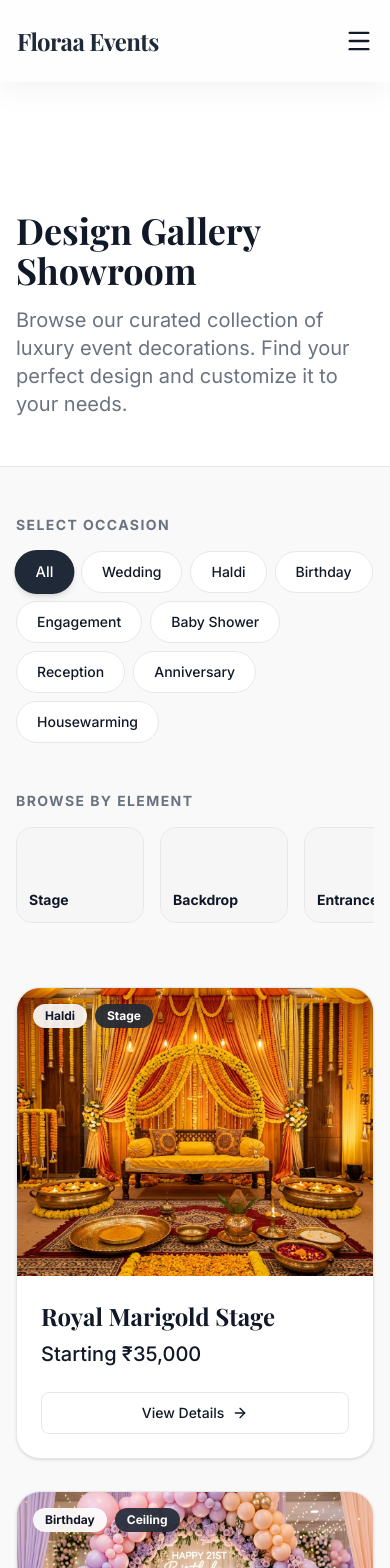
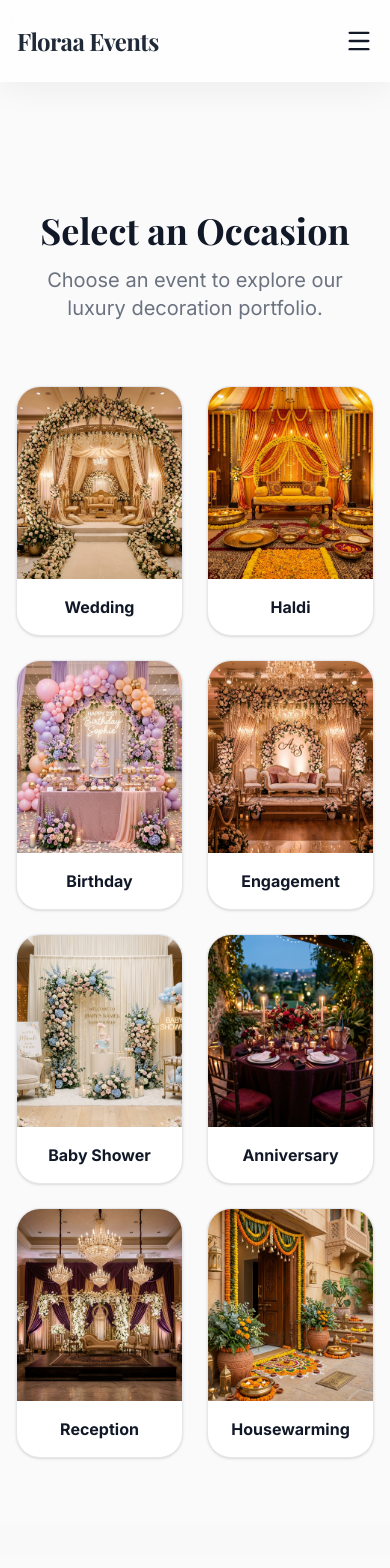
Before and after one commit to akhila2008/akhil_web, a Next.js app: page /gallery in a window 390 px wide. Shown: the top 1568 px of the page. Built offline with nearby package versions, Linux system fonts and the light colour scheme; a web font is replaced by a local one.

Commit message:
Refactor Decoration Gallery to occasion-first visual masonry layout

```diff
--- a/src/app/gallery/page.tsx
+++ b/src/app/gallery/page.tsx
@@ -8,134 +8,134 @@ import { useTheme } from "@/components/ThemeProvider";
 
 // Extensive mock database for the visual showroom
 const DECORATIONS = [
-  { id: 1, title: "Royal Marigold Stage", occasion: "Haldi", category: "Stage", price: 35000, img: "/haldi.jpg", desc: "A vibrant yellow setup featuring marigold strings, saffron drapes, and traditional brass props." },
-  { id: 2, title: "Pastel Dream Canopy", occasion: "Birthday", category: "Ceiling", price: 22000, img: "/birthday.jpg", desc: "Magical pastel balloons and soft floral arrangements perfect for an elegant birthday." },
-  { id: 3, title: "Ivory & Champagne Arch", occasion: "Wedding", category: "Entrance", price: 45000, img: "/wedding.jpg", desc: "Luxurious entrance arch featuring premium ivory roses and champagne accents." },
-  { id: 4, title: "Blush Rose Backdrop", occasion: "Engagement", category: "Backdrop", price: 28000, img: "/engagement.jpg", desc: "Romantic blush pink backdrop with warm lighting and elegant seating for the couple." },
-  { id: 5, title: "Terracotta Home Setup", occasion: "Housewarming", category: "Stage", price: 18000, img: "/housewarming.jpg", desc: "Traditional terracotta pots and sage green foliage for a warm welcoming home." },
-  { id: 6, title: "Deep Burgundy Romance", occasion: "Anniversary", category: "Floral", price: 40000, img: "/anniversary.jpg", desc: "Deep red roses, candlelight, and a premium intimate setup." },
-  { id: 7, title: "Fairy Light Canopy", occasion: "Reception", category: "Lighting", price: 30000, img: "/reception.jpg", desc: "Crystal chandeliers and plum fabric drapes for a grand reception stage." },
-  { id: 8, title: "Soft Baby Blue Florals", occasion: "Baby Shower", category: "Backdrop", price: 25000, img: "/baby-shower.jpg", desc: "Delicate baby blue and pale pink floral arrangements." },
+  { id: 1, title: "Royal Marigold Stage", occasion: "Haldi", price: 35000, img: "/haldi.jpg", desc: "A vibrant yellow setup featuring marigold strings, saffron drapes, and traditional brass props." },
+  { id: 2, title: "Pastel Dream Canopy", occasion: "Birthday", price: 22000, img: "/birthday.jpg", desc: "Magical pastel balloons and soft floral arrangements perfect for an elegant birthday." },
+  { id: 3, title: "Ivory & Champagne Arch", occasion: "Wedding", price: 45000, img: "/wedding.jpg", desc: "Luxurious entrance arch featuring premium ivory roses and champagne accents." },
+  { id: 4, title: "Blush Rose Backdrop", occasion: "Engagement", price: 28000, img: "/engagement.jpg", desc: "Romantic blush pink backdrop with warm lighting and elegant seating for the couple." },
+  { id: 5, title: "Terracotta Home Setup", occasion: "Housewarming", price: 18000, img: "/housewarming.jpg", desc: "Traditional terracotta pots and sage green foliage for a warm welcoming home." },
+  { id: 6, title: "Deep Burgundy Romance", occasion: "Anniversary", price: 40000, img: "/anniversary.jpg", desc: "Deep red roses, candlelight, and a premium intimate setup." },
+  { id: 7, title: "Fairy Light Canopy", occasion: "Reception", price: 30000, img: "/reception.jpg", desc: "Crystal chandeliers and plum fabric drapes for a grand reception stage." },
+  { id: 8, title: "Soft Baby Blue Florals", occasion: "Baby Shower", price: 25000, img: "/baby-shower.jpg", desc: "Delicate baby blue and pale pink floral arrangements." },
+  // Duplicate some to make masonry look good
+  { id: 9, title: "Luxury Floral Mandap", occasion: "Wedding", price: 85000, img: "/wedding.jpg", desc: "Traditional Indian wedding mandap with luxury floral styling." },
+  { id: 10, title: "Yellow Drapes Backdrop", occasion: "Haldi", price: 15000, img: "/haldi.jpg", desc: "Simple yet elegant yellow and orange backdrop for intimate Haldi ceremonies." },
 ];
 
-const OCCASIONS = ["All", "Wedding", "Haldi", "Birthday", "Engagement", "Baby Shower", "Reception", "Anniversary", "Housewarming"];
-const CATEGORIES = ["All", "Stage", "Backdrop", "Entrance", "Ceiling", "Floral", "Lighting"];
+const OCCASIONS = [
+  { name: "Wedding", img: "/wedding.jpg" },
+  { name: "Haldi", img: "/haldi.jpg" },
+  { name: "Birthday", img: "/birthday.jpg" },
+  { name: "Engagement", img: "/engagement.jpg" },
+  { name: "Baby Shower", img: "/baby-shower.jpg" },
+  { name: "Anniversary", img: "/anniversary.jpg" },
+  { name: "Reception", img: "/reception.jpg" },
+  { name: "Housewarming", img: "/housewarming.jpg" }
+];
 
 export default function GalleryPage() {
-  const [selectedOccasion, setSelectedOccasion] = useState("All");
-  const [selectedCategory, setSelectedCategory] = useState("All");
+  const [selectedOccasion, setSelectedOccasion] = useState<string | null>(null);
   const [selectedDecor, setSelectedDecor] = useState<typeof DECORATIONS[0] | null>(null);
 
   const { setTheme } = useTheme();
 
   // Filter logic
-  const filteredDecorations = DECORATIONS.filter(decor => {
-    if (selectedOccasion !== "All" && decor.occasion !== selectedOccasion) return false;
-    if (selectedCategory !== "All" && decor.category !== selectedCategory) return false;
-    return true;
-  });
+  const filteredDecorations = selectedOccasion
+    ? DECORATIONS.filter(decor => decor.occasion === selectedOccasion)
+    : [];
 
   const handleOccasionClick = (occasion: string) => {
     setSelectedOccasion(occasion);
-    if (occasion !== "All") {
     setTheme(occasion.toLowerCase().replace(' ', '-') as any);
-    } else {
+    // Scroll to gallery
+    document.getElementById('gallery-grid')?.scrollIntoView({ behavior: 'smooth' });
+  };
+
+  const handleClearSelection = () => {
+    setSelectedOccasion(null);
     setTheme("default");
-    }
   };
 
   return (
-    <div className="min-h-screen bg-muted/20">
-      {/* Header section */}
-      <div className="bg-card border-b border-border pt-32 pb-12 px-4 sm:px-6 lg:px-8">
-        <div className="max-w-7xl mx-auto">
+    <div className="min-h-screen bg-muted/10 transition-colors duration-500">
+
+      {/* Visual Occasion Selection Header */}
+      {!selectedOccasion && (
+        <div className="pt-32 pb-24 px-4 sm:px-6 lg:px-8 max-w-7xl mx-auto">
+          <div className="text-center mb-16">
             <h1 className="font-serif text-4xl md:text-5xl font-bold text-foreground mb-4">
-            Design Gallery Showroom
+              Select an Occasion
             </h1>
-          <p className="text-xl text-muted-foreground max-w-2xl">
-            Browse our curated collection of luxury event decorations. Find your perfect design and customize it to your needs.
+            <p className="text-xl text-muted-foreground">
+              Choose an event to explore our luxury decoration portfolio.
             </p>
           </div>
+
+          <div className="grid grid-cols-2 md:grid-cols-3 lg:grid-cols-4 gap-6">
+            {OCCASIONS.map((occ) => (
+              <div
+                key={occ.name}
+                onClick={() => handleOccasionClick(occ.name)}
+                className="group cursor-pointer rounded-2xl overflow-hidden border border-border shadow-sm hover:shadow-xl transition-all duration-300 hover:-translate-y-1 bg-card"
+              >
+                <div className="relative h-48 w-full overflow-hidden">
+                  <Image src={occ.img} alt={occ.name} fill className="object-cover transition-transform duration-700 group-hover:scale-110" />
                 </div>
-
-      {/* Filters and Grid */}
-      <div className="max-w-7xl mx-auto px-4 sm:px-6 lg:px-8 py-12">
-
-        {/* Visual Occasion Filters */}
-        <div className="mb-12">
-          <h3 className="text-sm font-bold uppercase tracking-widest text-muted-foreground mb-4">Select Occasion</h3>
-          <div className="flex flex-wrap gap-2">
-            {OCCASIONS.map(occ => (
-              <button
-                key={occ}
-                onClick={() => handleOccasionClick(occ)}
-                className={`px-5 py-2.5 rounded-full text-sm font-medium transition-all ${
-                  selectedOccasion === occ
-                    ? 'bg-primary text-card shadow-md scale-105'
-                    : 'bg-card border border-border text-foreground hover:border-primary/50 hover:bg-primary/5'
-                }`}
-              >
-                {occ}
-              </button>
-            ))}
+                <div className="p-4 text-center">
+                  <h3 className="font-bold text-foreground group-hover:text-primary transition-colors">{occ.name}</h3>
                 </div>
-        </div>
-
-        {/* Visual Category Filters (Cards) */}
-        <div className="mb-12">
-          <h3 className="text-sm font-bold uppercase tracking-widest text-muted-foreground mb-4">Browse by Element</h3>
-          <div className="flex overflow-x-auto gap-4 pb-4 scrollbar-hide">
-            {CATEGORIES.filter(c => c !== "All").map(cat => (
-              <div
-                key={cat}
-                onClick={() => setSelectedCategory(selectedCategory === cat ? "All" : cat)}
-                className={`flex-shrink-0 w-32 h-24 rounded-xl border flex items-end p-3 cursor-pointer transition-all relative overflow-hidden group ${
-                  selectedCategory === cat ? 'border-primary ring-2 ring-primary/20' : 'border-border hover:border-primary/50'
-                }`}
-              >
-                <div className="absolute inset-0 bg-muted/50 group-hover:bg-primary/10 transition-colors z-0"></div>
-                <span className="relative z-10 font-bold text-foreground text-sm">{cat}</span>
               </div>
             ))}
           </div>
         </div>
+      )}
 
-        {/* Image Grid */}
-        <div className="grid grid-cols-1 md:grid-cols-2 lg:grid-cols-3 gap-8">
-          {filteredDecorations.map((decor) => (
+      {/* Occasion Gallery View */}
+      {selectedOccasion && (
+        <div className="pt-24 pb-12 px-4 sm:px-6 lg:px-8 max-w-7xl mx-auto" id="gallery-grid">
+
+          <div className="flex items-center justify-between mb-12">
+            <div>
+              <button onClick={handleClearSelection} className="text-sm font-bold uppercase tracking-widest text-muted-foreground hover:text-foreground transition-colors mb-2 inline-block">
+                ← Back to Occasions
+              </button>
+              <h1 className="font-serif text-4xl md:text-5xl font-bold text-foreground">
+                {selectedOccasion} Decorations
+              </h1>
+            </div>
+          </div>
+
+          {/* Masonry Layout Grid */}
+          <div className="columns-1 sm:columns-2 lg:columns-3 gap-6 space-y-6">
+            {filteredDecorations.map((decor, i) => (
               <div
                 key={decor.id}
-              className="group cursor-pointer bg-card rounded-2xl overflow-hidden border border-border shadow-sm hover:shadow-xl transition-all duration-500 hover:-translate-y-1"
                 onClick={() => setSelectedDecor(decor)}
+                className="break-inside-avoid relative group cursor-pointer rounded-3xl overflow-hidden shadow-sm hover:shadow-2xl transition-all duration-500"
               >
-              <div className="relative h-72 w-full overflow-hidden">
+                {/* Asymmetric height trick for mock images */}
+                <div className={`relative w-full ${i % 2 === 0 ? 'h-[400px]' : 'h-[300px]'}`}>
                   <Image
                     src={decor.img}
                     alt={decor.title}
                     fill
                     className="object-cover transition-transform duration-700 group-hover:scale-105"
                   />
-                <div className="absolute inset-0 bg-gradient-to-t from-black/60 via-transparent to-transparent opacity-0 group-hover:opacity-100 transition-opacity duration-300"></div>
 
-                {/* Labels */}
-                <div className="absolute top-4 left-4 flex gap-2">
-                  <span className="px-3 py-1 bg-card/90 backdrop-blur-md rounded-full text-xs font-bold text-foreground">
-                    {decor.occasion}
-                  </span>
-                  <span className="px-3 py-1 bg-primary/90 backdrop-blur-md rounded-full text-xs font-bold text-card">
-                    {decor.category}
+                  {/* Subtle Gradient Overlay */}
+                  <div className="absolute inset-0 bg-gradient-to-t from-black/80 via-black/10 to-transparent opacity-60 group-hover:opacity-80 transition-opacity duration-300"></div>
+
+                  {/* Text Overlay */}
+                  <div className="absolute bottom-0 left-0 right-0 p-6 flex flex-col justify-end translate-y-4 group-hover:translate-y-0 transition-transform duration-300">
+                    <h3 className="font-serif text-xl sm:text-2xl font-bold text-white mb-1 shadow-black drop-shadow-md">
+                      {decor.title}
+                    </h3>
+
+                    {/* View Design Hover CTA */}
+                    <div className="opacity-0 group-hover:opacity-100 transition-opacity duration-300 mt-2">
+                      <span className="inline-flex items-center text-sm font-bold text-white bg-primary/80 backdrop-blur-sm px-4 py-2 rounded-full">
+                        View Design <ArrowRight size={16} className="ml-2" />
                       </span>
                     </div>
-              </div>
-
-              <div className="p-6 relative">
-                <h3 className="font-serif text-2xl font-bold text-foreground mb-2 group-hover:text-primary transition-colors">{decor.title}</h3>
-                <p className="text-xl font-medium text-foreground mb-6">Starting ₹{decor.price.toLocaleString('en-IN')}</p>
-
-                <div className="flex gap-3">
-                  <button className="flex-1 py-2.5 rounded-lg border border-border text-foreground font-medium text-sm group-hover:bg-primary group-hover:text-card group-hover:border-primary transition-all flex items-center justify-center gap-2">
-                    View Details <ArrowRight size={16} />
-                  </button>
                   </div>
                 </div>
               </div>
@@ -145,11 +145,8 @@ export default function GalleryPage() {
           {filteredDecorations.length === 0 && (
             <div className="text-center py-20 text-muted-foreground">
               <Search size={48} className="mx-auto mb-4 opacity-20" />
-            <h3 className="text-xl font-bold text-foreground mb-2">No designs found</h3>
-            <p>Try selecting a different occasion or category.</p>
-            <button onClick={() => {setSelectedOccasion("All"); setSelectedCategory("All");}} className="mt-6 text-primary font-medium hover:underline">
-              Clear all filters
-            </button>
+              <h3 className="text-xl font-bold text-foreground mb-2">More designs coming soon</h3>
+              <p>We are currently updating our portfolio for {selectedOccasion}.</p>
             </div>
           )}
 
@@ -159,92 +156,81 @@ export default function GalleryPage() {
 
             <div className="relative z-10 max-w-xl">
               <h2 className="font-serif text-3xl md:text-4xl font-bold text-foreground mb-4">
-              Can't find what you're looking for?
+                Can't find your perfect decoration?
               </h2>
               <div className="w-16 h-1 bg-primary rounded-full mb-6"></div>
               <p className="text-lg text-muted-foreground mb-8">
-              Have your own decoration idea? Upload your Pinterest or Instagram inspiration photo and let our design team create a custom quotation just for you.
+                Have your own decoration inspiration? Upload your photo and our design team will review it and provide a custom quotation.
               </p>
               <Link
                 href="/custom-request"
-              className="inline-flex items-center justify-center px-8 py-4 bg-primary text-card rounded-xl font-bold hover:shadow-lg hover:-translate-y-1 transition-all duration-300"
+                className="inline-flex items-center justify-center px-8 py-4 bg-primary text-card rounded-xl font-bold hover:shadow-xl hover:-translate-y-1 transition-all duration-300"
               >
                 <Upload size={20} className="mr-3" />
-              Upload Your Decoration
+                Upload Your Own Design
               </Link>
             </div>
 
             <div className="relative z-10 w-full md:w-auto flex-shrink-0">
               <div className="w-48 h-64 md:w-64 md:h-80 bg-muted/30 rounded-2xl border-2 border-dashed border-primary/30 flex flex-col items-center justify-center text-primary/50 rotate-3 transform-gpu">
                 <Upload size={40} className="mb-4" />
-              <span className="font-medium">Drag & Drop Idea</span>
+                <span className="font-medium text-center px-4">Upload Inspiration</span>
               </div>
             </div>
           </div>
+        </div>
+      )}
 
-      </div>
-
-      {/* Detail View Modal */}
+      {/* Detail View Modal (Fullscreen immersive) */}
       {selectedDecor && (
-        <div className="fixed inset-0 z-50 flex items-center justify-center p-4 sm:p-6 bg-black/60 backdrop-blur-sm animate-fade-in">
-          <div className="bg-card w-full max-w-5xl h-[90vh] sm:h-auto sm:max-h-[90vh] rounded-3xl shadow-2xl overflow-hidden flex flex-col sm:flex-row relative">
+        <div className="fixed inset-0 z-50 flex items-center justify-center p-0 sm:p-6 bg-background/95 backdrop-blur-lg animate-fade-in">
+          <div className="bg-card w-full h-full sm:h-auto sm:max-h-[90vh] sm:max-w-6xl sm:rounded-3xl shadow-2xl overflow-hidden flex flex-col md:flex-row relative">
 
             <button
               onClick={() => setSelectedDecor(null)}
-              className="absolute top-4 right-4 z-20 w-10 h-10 bg-black/50 hover:bg-black/80 backdrop-blur-md rounded-full text-white flex items-center justify-center transition-colors"
+              className="absolute top-6 right-6 z-20 w-12 h-12 bg-black/40 hover:bg-black/80 backdrop-blur-md rounded-full text-white flex items-center justify-center transition-colors"
             >
-              <X size={20} />
+              <X size={24} />
             </button>
 
-            {/* Image side */}
-            <div className="w-full sm:w-1/2 h-64 sm:h-auto relative bg-muted">
+            {/* Image side - Dominant */}
+            <div className="w-full h-1/2 md:h-full md:w-3/5 relative bg-muted">
               <Image src={selectedDecor.img} alt={selectedDecor.title} fill className="object-cover" />
             </div>
 
             {/* Details side */}
-            <div className="w-full sm:w-1/2 p-8 sm:p-12 overflow-y-auto">
-              <div className="flex gap-2 mb-6">
-                <span className="px-3 py-1 bg-muted rounded-full text-xs font-bold text-muted-foreground uppercase tracking-wider">
-                  {selectedDecor.occasion}
+            <div className="w-full h-1/2 md:h-full md:w-2/5 p-8 md:p-12 overflow-y-auto flex flex-col justify-center">
+              <div className="mb-6">
+                <span className="text-sm font-bold text-primary uppercase tracking-wider mb-2 block">
+                  {selectedDecor.occasion} Design
                 </span>
-                <span className="px-3 py-1 bg-primary/10 rounded-full text-xs font-bold text-primary uppercase tracking-wider">
-                  {selectedDecor.category}
-                </span>
-              </div>
-
-              <h2 className="font-serif text-3xl sm:text-4xl font-bold text-foreground mb-4">
+                <h2 className="font-serif text-4xl md:text-5xl font-bold text-foreground">
                   {selectedDecor.title}
                 </h2>
+              </div>
 
               <div className="text-3xl font-medium text-foreground mb-6 pb-6 border-b border-border">
                 <span className="text-sm text-muted-foreground block mb-1">Starting from</span>
                 ₹{selectedDecor.price.toLocaleString('en-IN')}
               </div>
 
-              <p className="text-lg text-muted-foreground mb-8">
+              <p className="text-lg text-muted-foreground mb-10 leading-relaxed">
                 {selectedDecor.desc}
               </p>
 
-              <div className="space-y-3 mb-10">
-                <h4 className="font-bold text-foreground mb-4">Available Customizations:</h4>
-                <div className="flex items-center gap-3 text-muted-foreground"><Check size={18} className="text-primary" /> Floral color matching</div>
-                <div className="flex items-center gap-3 text-muted-foreground"><Check size={18} className="text-primary" /> Lighting warmth & color adjustments</div>
-                <div className="flex items-center gap-3 text-muted-foreground"><Check size={18} className="text-primary" /> Seating arrangement expansion</div>
-              </div>
-
-              <div className="flex flex-col gap-4">
+              <div className="flex flex-col gap-4 mt-auto">
                 <Link
                   href={`/build?decor=${selectedDecor.id}`}
-                  className="w-full py-4 bg-primary text-card text-center rounded-xl font-bold text-lg hover:shadow-lg transition-all shadow-md"
+                  className="w-full py-4 bg-primary text-card text-center rounded-xl font-bold text-lg hover:shadow-xl hover:-translate-y-1 transition-all"
                 >
                   Select This Design
                 </Link>
-                <button
-                  onClick={() => setSelectedDecor(null)}
-                  className="w-full py-4 bg-card border border-border text-foreground text-center rounded-xl font-bold text-lg hover:bg-muted transition-all"
+                <Link
+                  href={`/build?decor=${selectedDecor.id}&customize=true`}
+                  className="w-full py-4 bg-card border-2 border-border text-foreground text-center rounded-xl font-bold text-lg hover:bg-muted transition-all"
                 >
-                  Back to Gallery
-                </button>
+                  Customize
+                </Link>
               </div>
             </div>
 
```
Lines whose indentation alone changed are shown as unchanged.
